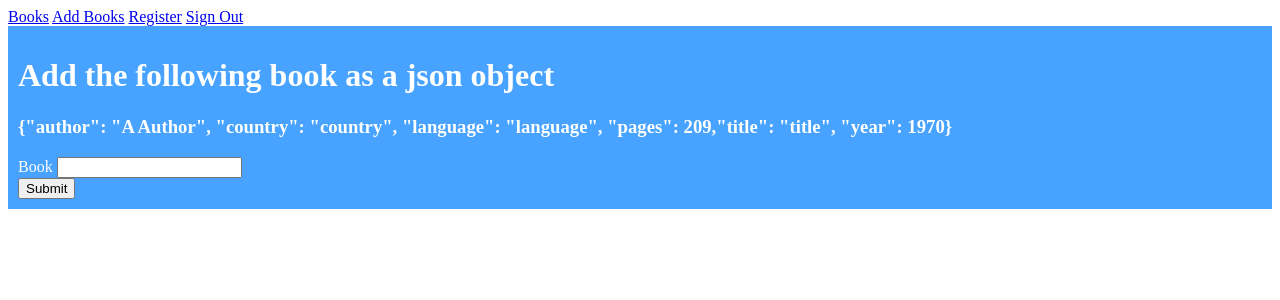
After one commit to MuhammadQ4/WEEK11, a Flask app: page /addbook in a window 1280 px wide. The commit adds this page. Shown: the top 300 px of the page. Run offline with Flask 2, Linux system fonts and the light colour scheme; the visitor is signed in with stand-in values (Sample User, id 1).

Commit message:
code update to include start session logic

```diff
--- a/app.py
+++ b/app.py
@@ -1,30 +1,31 @@
-# from crypt import methods
-# from email import message
-from turtle import title
-from flask import Flask, request, render_template, jsonify, session, make_response
+from re import M
+from flask import Flask, request, render_template, session
+from flask import redirect
+from functools import wraps
+import os
+import json
 
 app = Flask(__name__)
+app.secret_key = "secretkey"
+app.config["UPLOADED_PHOTOS_DEST"] = "static"
 
-app.secret_key = 'secretkey'
-
+### end swagger specific ###
 books = [
     {
         "author": "Hernando de Soto",
         "country": "Peru",
         "language": "English",
         "pages": 209,
-        "title": "The Myster of Captial",
-        "year": 1970
-
+        "title": "The Mystery of Capital",
+        "year": 1970,
     },
     {
         "author": "Hans Christian Andersen",
         "country": "Denmark",
         "language": "Danish",
         "pages": 784,
-        "title": "Fairy Tales",
-        "year": 1836
-
+        "title": "Fairy tales",
+        "year": 1836,
     },
     {
         "author": "Dante Alighieri",
@@ -32,68 +33,81 @@ books = [
         "language": "Italian",
         "pages": 928,
         "title": "The Divine Comedy",
-        "year": 1315
-
-    }
+        "year": 1315,
+    },
 ]
 
-# _username = 'Faateh'
+users = [
+            {"username": "testuser", "password": "testuser"},
+            {"username": "Faateh", "password": "Faateh"}
+         ]
 
-users = [
-    {
-        "username": "testuser",
-        "password": "testuser"
-    }
-]
+def sessionRequired(fn):
+    @wraps(fn)
+    def decorator(*args, **kwargs):
+        frombrowser = session["username"]
+        for user in users:
+            if session["username"] in frombrowser:
+                    return fn(*args, **kwargs)
 
-def checkuser(username, password):
-    for user in users:
-        if username in user["username"] and password in user["password"]:
-            return True
-    return False
+        return redirect("templates/register.html")
 
-
-# @app.route("/", methods=["GET"]) --old
-# def index():
-#     return render_template('index.html', username=_username)
+    return decorator
 
 @app.route("/", methods=["GET"])
-def home():
-    return render_template('register.html')
+def firstRoute():
+    return render_template("register.html")
 
 
 @app.route("/login", methods=["GET", "POST"])
 def login():
     if request.method == "POST":
-        username = request.form["username"]
-        password = request.form["password"]
-        if checkuser(username, password):
-            response = make_response(
-                render_template('index.html', title = 'Books', books = books, username = username)
-            )
-            response.set_cookie('MySessionCookie', username)
-            return response
+        user = {"username":request.form["username"], "password": request.form["password"]}
+
+        if user in users:
+            # set session data
+            session["username"] =  request.form["username"]
+            return render_template(
+                "index.html", username=session["username"], title = 'books', books = books)
         else:
-            return render_template('register.html')
+            return render_template("register.html")
+    else:
+        return render_template("register.html")
 
-    elif request.method =="GET":
-        return render_template('register.html')
 
 @app.route("/logout")
 def logout():
-     # remove the username from the session if it is there
+    # remove the username from the session if it is there
     session.pop("username", None)
-    return "Logged Out of Books"
+    return "You are successfully logged out!"
+
 
 @app.route("/books", methods=["GET"])
-def get_books():
-    try:
-        user = request.cookies.get("MySessionCookie")
-        return render_template('books.html', books = books, username = user)
-    except:
-        return render_template('register.html')
+@sessionRequired
+def book():
+    username = session["username"]
+    return render_template(
+            "books.html", books=books, username=username, title="books"
+        )
 
 
-if __name__ == '__main__':
+@app.route("/addbook", methods=["GET", "POST"])
+@sessionRequired
+def addBook():
+    username = session["username"]
+    if request.method == "GET":
+        return render_template("addBook.html")
+    if request.method == "POST":
+        # expects pure json with quotes everywheree
+        new_book = request.form["book"]
+        myjson = json.loads(new_book)
+        books.append(myjson)
+        return render_template(
+            "books.html", books=books, username=username, title="books"
+        )
+    else:
+        return 400
+
+if __name__ == "__main__":
     app.run(debug=True)
-    # app.run(debug=True, host="0.0.0.0", port=5001)
+    # app.run(debug=True, host="0.0.0.0", port=5000)
--- /dev/null
+++ b/templates/addbook.html
@@ -0,0 +1,12 @@
+{% extends "index.html" %}
+
+{% block content %}
+    <h1>Add the following book as a json object</h1>
+    <h3>{"author": "A Author", "country": "country", "language": "language", "pages": 209,"title": "title", "year": 1970}</h5>
+
+    <form method="POST" action="/addbook">
+        Book <input type="text" name="book" />
+        <br>
+        <input type="submit">
+      </form>
+{% endblock %}
--- a/templates/index.html
+++ b/templates/index.html
@@ -8,7 +8,10 @@
     <nav>
         <!-- <a href="/home">Home</a> -->
         <a href="/books">Books</a>
+        <a href="/addbook">Add Books</a>
         <a href="/login">Register</a>
+        <a href="/logout">Sign Out</a>
+
     </nav>
 </head>
 
```
